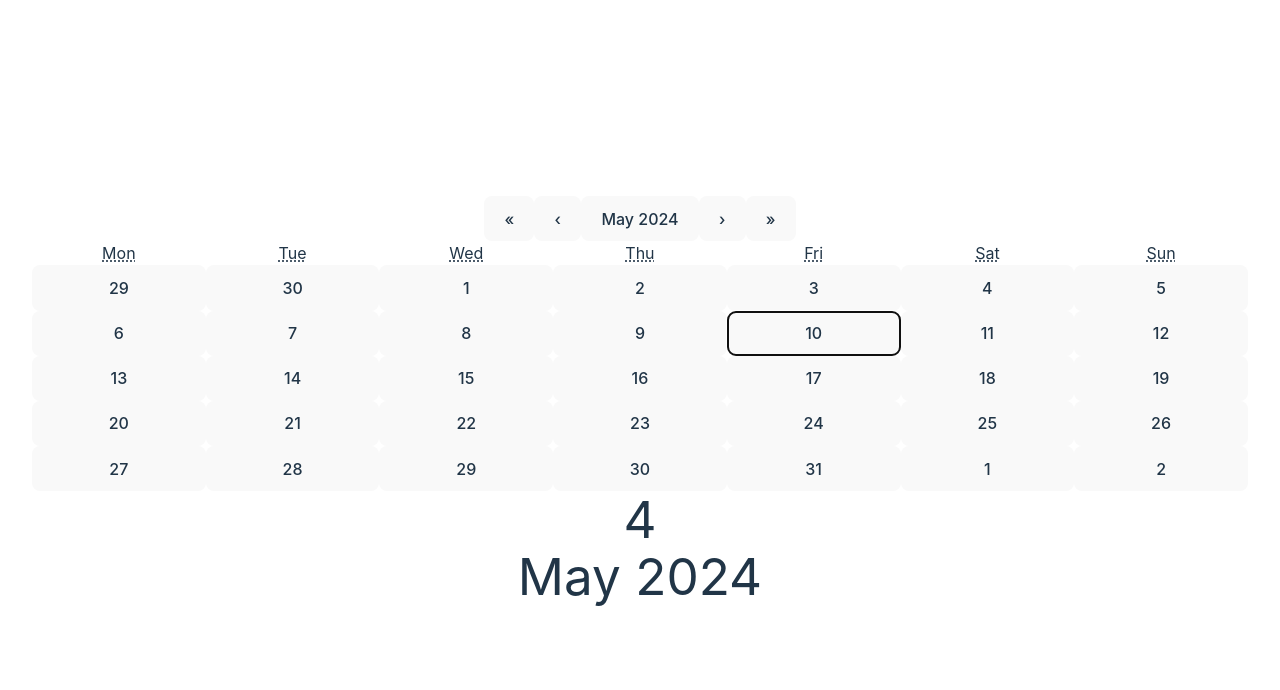
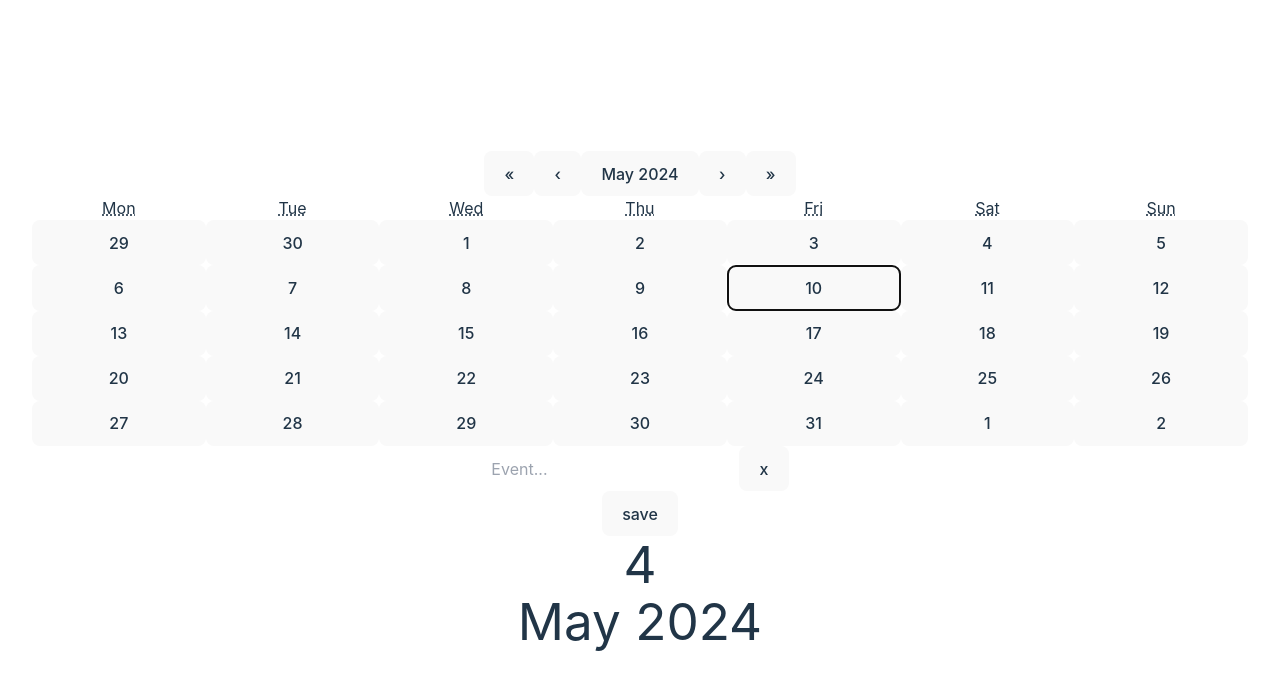
Before and after one commit to ajmal1722/react-calendar, a React (Vite) app: page / in a window 1280 px wide. Both pictures are taken after a click on the button "10". Shown: the top 690 px of the page. Built offline with nearby package versions, Linux system fonts and the light colour scheme.

Commit message:
enabled modal

```diff
--- a/src/components/Calendar.jsx
+++ b/src/components/Calendar.jsx
@@ -12,19 +12,19 @@ const Calendar = () => {
     return (
         <div className='bg-indigo-200 p-2'>
             <div className="sm:w-96">
-                <ReactCalendar onChange={onChange} value={value} />
+                <ReactCalendar onChange={onChange} value={value} onClickDay={enableModal}/>
             </div>
             { showModal && (
                 <div className="fixed h-full w-screen backdrop-blur top-0 right-0">
                     <div className="flex items-center justify-center h-screen">
                         <div className="bg-gray-400 rounded-xl">
                             <div className="px-6">
-                                <input type="text" className='py-1 px-3 my-8 rounded-md' placeholder='Event...'/>
+                                <input type="text" className='py-2 px-3 my-8 rounded-md' placeholder='Event...'/>
                                 <button className="ml-12" onClick={enableModal}>
                                     x
                                 </button>
                             </div>
-                            <button className='mb-6 bg-green-600' >
+                            <button className='mb-6 bg-green-600 w-24'>
                                 save
                             </button>
                         </div>
```
